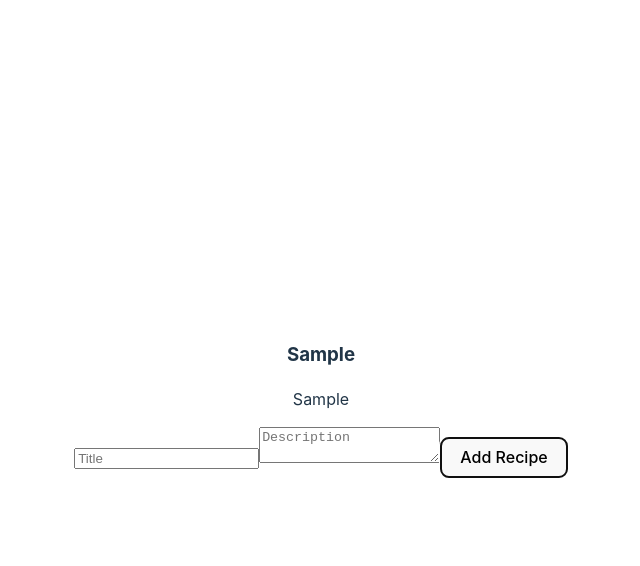
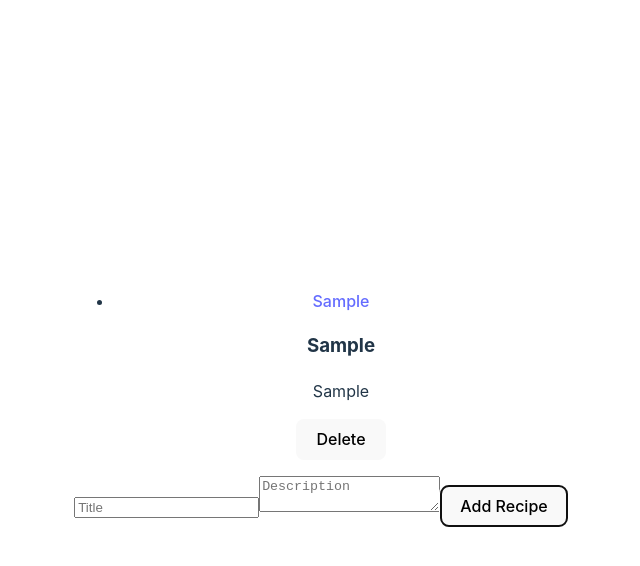
Before and after one commit to Dagi2004/alx-fe-reactjs, a React (Vite) app in the folder recipe-sharing-app/: page / in a window 1280 px wide. Both pictures are taken after typing "Sample", "Sample" into the empty fields and a click on the button "Add Recipe". Shown: the top 566 px of the page, without its empty margins (319-959 px from the left). Built offline with nearby package versions, Linux system fonts and the light colour scheme.

Commit message:
recipe sharing

```diff
--- a/recipe-sharing-app/package.json
+++ b/recipe-sharing-app/package.json
@@ -12,6 +12,7 @@
   "dependencies": {
     "react": "^18.3.1",
     "react-dom": "^18.3.1",
+    "react-router-dom": "^6.26.1",
     "zustand": "^4.5.5"
   },
   "devDependencies": {
--- a/recipe-sharing-app/src/App.jsx
+++ b/recipe-sharing-app/src/App.jsx
@@ -1,14 +1,29 @@
 import "./App.css";
 import RecipeList from "./components/RecipeList";
+import RecipeDetails from "./components/RecipeDetails";
 import AddRecipeForm from "./components/AddRecipeForm";
+import { BrowserRouter as Router, Routes, Route } from "react-router-dom";
+
+const RecipePage = ({ match }) => {
+  const { id } = match.params;
+  return <RecipeDetails recipeId={id} />;
+};
 
 function App() {
   return (
-    <>
-      <RecipeList />
-      <AddRecipeForm />
-    </>
+    <Router>
+      <Routes>
+        <Route path="/" element={<HomePage />} />
+        <Route path="/recipe/:id" element={<RecipePage />} />
+      </Routes>
+    </Router>
   );
 }
+const HomePage = () => (
+  <>
+    <RecipeList />
+    <AddRecipeForm />
+  </>
+);
 
 export default App;
--- /dev/null
+++ b/recipe-sharing-app/src/components/DeleteRecipeButton.jsx
@@ -0,0 +1,9 @@
+import useRecipeStore from "../components/recipeStore";
+
+const DeleteRecipeButton = ({ recipeId }) => {
+  const deleteRecipe = useRecipeStore((state) => state.deleteRecipe);
+
+  return <button onClick={() => deleteRecipe(recipeId)}>Delete</button>;
+};
+
+export default DeleteRecipeButton;
--- /dev/null
+++ b/recipe-sharing-app/src/components/EditRecipeForm.jsx
@@ -0,0 +1,30 @@
+import { useState } from "react";
+import useRecipeStore from "../components/recipeStore";
+
+const EditRecipeForm = ({ recipe }) => {
+  const updateRecipe = useRecipeStore((state) => state.updateRecipe);
+  const [title, setTitle] = useState(recipe.title);
+  const [description, setDescription] = useState(recipe.description);
+
+  const handleSubmit = (e) => {
+    e.preventDefault();
+    updateRecipe({ ...recipe, title, description });
+  };
+
+  return (
+    <form onSubmit={handleSubmit}>
+      <input
+        type="text"
+        value={title}
+        onChange={(e) => setTitle(e.target.value)}
+      />
+      <textarea
+        value={description}
+        onChange={(e) => setDescription(e.target.value)}
+      />
+      <button type="submit">Save</button>
+    </form>
+  );
+};
+
+export default EditRecipeForm;
--- /dev/null
+++ b/recipe-sharing-app/src/components/RecipeDetails.jsx
@@ -0,0 +1,24 @@
+import useRecipeStore from "../components/recipeStore";
+import EditRecipeForm from "../components/EditRecipeForm";
+import DeleteRecipeButton from "../components/DeleteRecipeButton";
+
+const RecipeDetails = ({ recipeId }) => {
+  const recipe = useRecipeStore((state) =>
+    state.recipes.find((recipe) => recipe.id === recipeId)
+  );
+
+  if (!recipe) {
+    return <p>Recipe not found</p>;
+  }
+
+  return (
+    <div>
+      <h1>{recipe.title}</h1>
+      <p>{recipe.description}</p>
+      <EditRecipeForm recipe={recipe} />
+      <DeleteRecipeButton recipeId={recipeId} />
+    </div>
+  );
+};
+
+export default RecipeDetails;
--- a/recipe-sharing-app/src/components/RecipeList.jsx
+++ b/recipe-sharing-app/src/components/RecipeList.jsx
@@ -1,16 +1,24 @@
+import { Link } from "react-router-dom";
 import useRecipeStore from "../components/recipeStore";
+import DeleteRecipeButton from "../components/DeleteRecipeButton";
 
 const RecipeList = () => {
   const recipes = useRecipeStore((state) => state.recipes);
 
   return (
     <div>
-      {recipes.map((recipe) => (
-        <div key={recipe.id}>
-          <h3>{recipe.title}</h3>
-          <p>{recipe.description}</p>
-        </div>
-      ))}
+      <ul>
+        {recipes.map((recipe) => (
+          <li key={recipe.id}>
+            <Link to={`/recipe/${recipe.id}`}>{recipe.title}</Link>
+            <div>
+              <h3>{recipe.title}</h3>
+              <p>{recipe.description}</p>
+              <DeleteRecipeButton recipeId={recipe.id} />
+            </div>
+          </li>
+        ))}
+      </ul>
     </div>
   );
 };
--- a/recipe-sharing-app/src/components/recipeStore.js
+++ b/recipe-sharing-app/src/components/recipeStore.js
@@ -4,6 +4,16 @@
   recipes: [],
   addRecipe: (newRecipe) =>
     set((state) => ({ recipes: [...state.recipes, newRecipe] })),
-  setRecipes: (recipes) => set({ recipes }),
+
+  deleteRecipe: (recipeId) =>
+    set((state) => ({
+      recipes: state.recipes.filter((recipe) => recipe.id !== recipeId),
+    })),
+  updateRecipe: (updatedRecipe) =>
+    set((state) => ({
+      recipes: state.recipes.map((recipe) =>
+        recipe.id === updatedRecipe.id ? updatedRecipe : recipe
+      ),
+    })),
 }));
 export default useRecipeStore;
```
Also changed, not shown: 1 other file (tests, documents, lock files or other folders).
